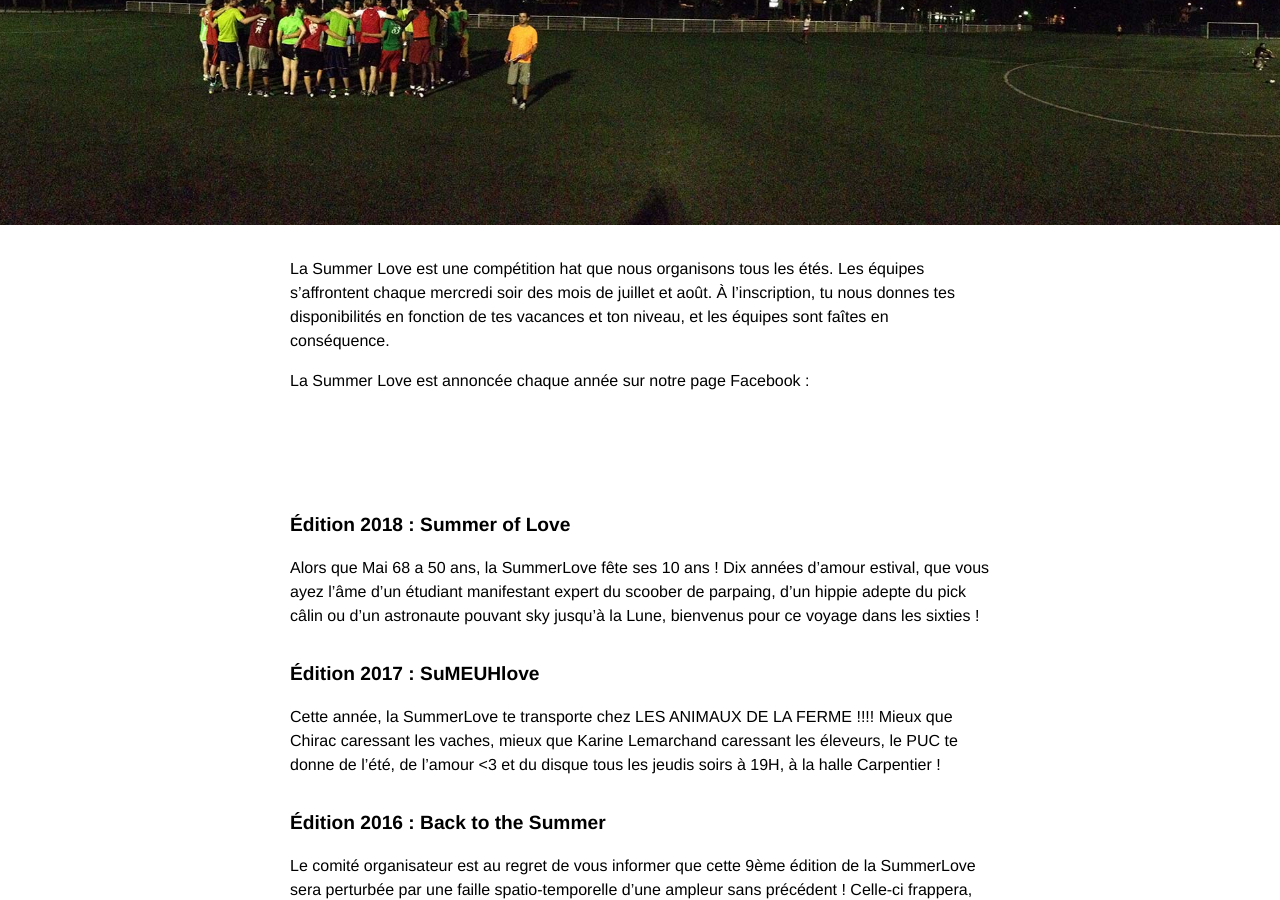
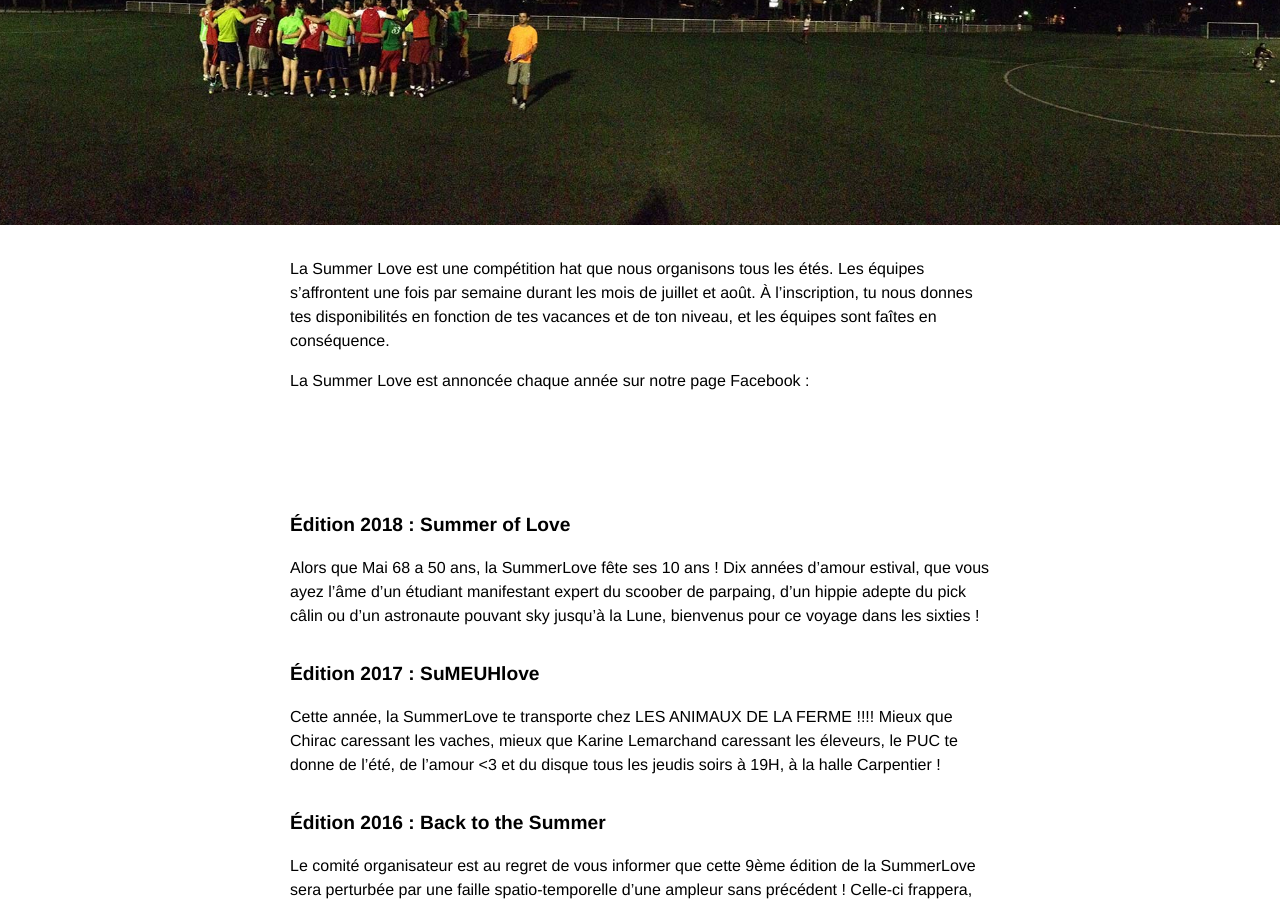
Before and after one commit to ahouhpuc/ahouhpuc.github.io, a Jekyll site: the page built from summer-love.markdown, in a window 1280 px wide and 900 px high, scrolled down 341 px. Built offline with Jekyll 4.4.1, drawn with Linux system fonts in a browser that asks for light colours.

Commit message:
typo a propos, jours summer love et ajout old_a_propos au versionning

```diff
--- a/à-propos.markdown
+++ b/à-propos.markdown
@@ -80,7 +80,7 @@ mémoires.
 
 
 
-Aujourd’hui, AhOuhPuc compte plus de 120 licenciés et est solidement installé
+**Aujourd’hui**, AhOuhPuc compte plus de 120 licenciés et est solidement installé
 dans l’Ultimate français, avec de nombreuses équipes de niveaux divers :
 * 4 équipes Open, de N1 à régional 3 ;
 * 2 équipes mixtes en N1 et N3 ;
--- a/summer-love.markdown
+++ b/summer-love.markdown
@@ -2,13 +2,16 @@
 summerlove: true
 facebook: true
 title: Summer Love
-description: La Summer Love est une compétition hat organisée par le Ah Ouh Puc tous les étés. Les équipes s'affrontent chaque mercredi soir des mois de juillet et août.
+description: La Summer Love est une compétition hat organisée par le Ah Ouh Puc tous les étés. Les équipes s'affrontent une fois par semaine durant les mois de juillet et août.
 cover:
   src: summer-love.jpg
   title: Summer Love
 ---
 
-La Summer Love est une compétition hat que nous organisons tous les étés. Les équipes s'affrontent chaque mercredi soir des mois de juillet et août. À l'inscription, tu nous donnes tes disponibilités en fonction de tes vacances et ton niveau, et les équipes sont faîtes en conséquence.
+La Summer Love est une compétition hat que nous organisons tous les étés. Les
+équipes s'affrontent une fois par semaine durant les mois de juillet et août. À
+l'inscription, tu nous donnes tes disponibilités en fonction de tes vacances et
+de ton niveau, et les équipes sont faîtes en conséquence.
 
 La Summer Love est annoncée chaque année sur notre page Facebook :
 
```
Also changed, not shown: other parts of à-propos.markdown (+1 -1 lines), apropos_old.markdown (added, +78 -0 lines).
